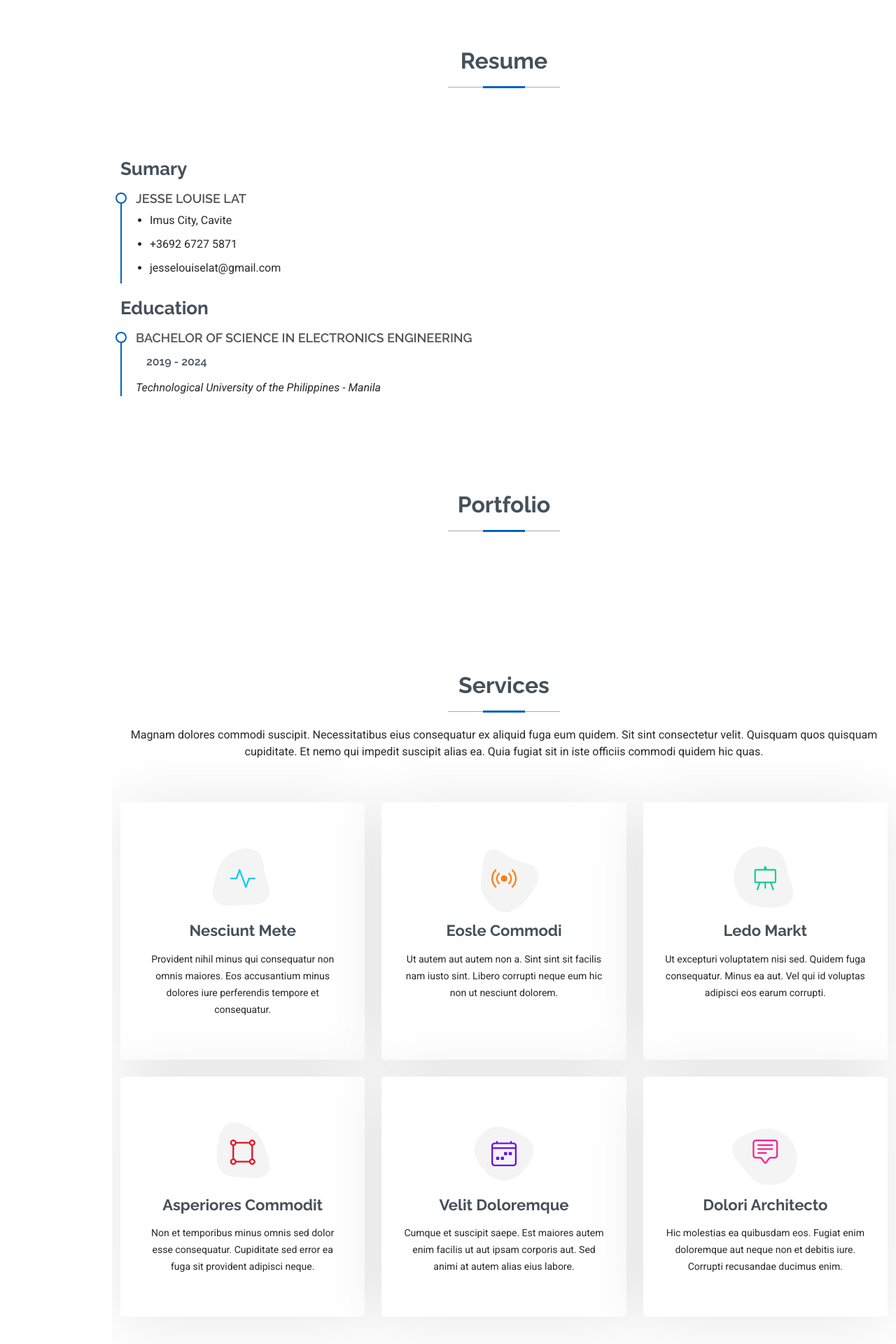
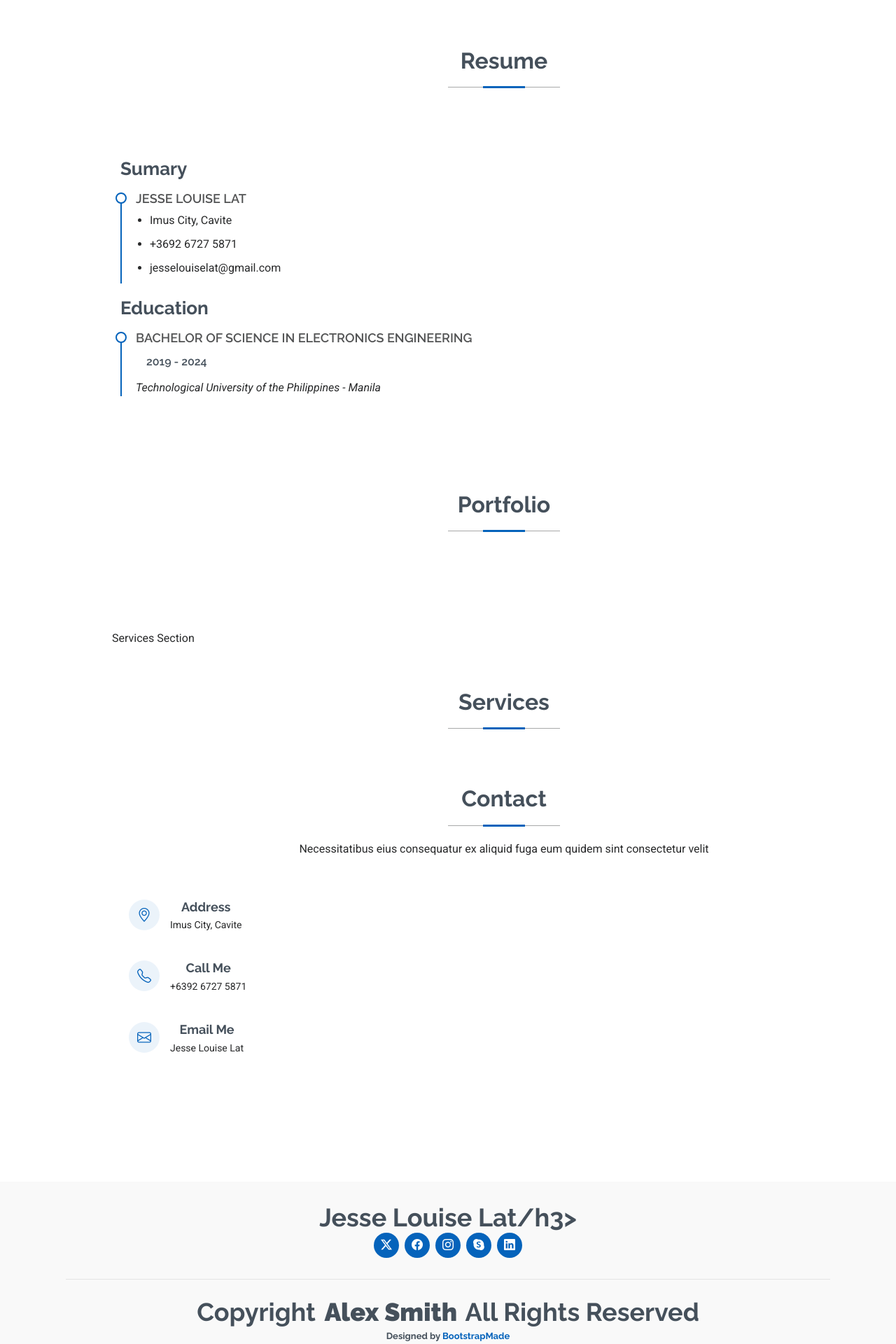
Before and after one commit to jesselouiselat/Portfolio-Website, a Flask app: page / in a window 1280 px wide. Shown: the part 1400-3320 px from the top of the page at 70% size. Run offline with Flask 3, Linux system fonts and the light colour scheme; some libraries are stand-ins or nearby versions.

Commit message:
edited contact in html and services section

```diff
--- a/templates/index.html
+++ b/templates/index.html
@@ -433,117 +433,117 @@
 
     </section><!-- /Portfolio Section -->
 
-    <!-- Services Section -->
+     Services Section
     <section id="services" class="services section">
 
       <!-- Section Title -->
       <div class="container section-title" data-aos="fade-up">
         <h2>Services</h2>
-        <p>Magnam dolores commodi suscipit. Necessitatibus eius consequatur ex aliquid fuga eum quidem. Sit sint consectetur velit. Quisquam quos quisquam cupiditate. Et nemo qui impedit suscipit alias ea. Quia fugiat sit in iste officiis commodi quidem hic quas.</p>
-      </div><!-- End Section Title -->
+<!--        <p>Magnam dolores commodi suscipit. Necessitatibus eius consequatur ex aliquid fuga eum quidem. Sit sint consectetur velit. Quisquam quos quisquam cupiditate. Et nemo qui impedit suscipit alias ea. Quia fugiat sit in iste officiis commodi quidem hic quas.</p>-->
+<!--      </div>&lt;!&ndash; End Section Title &ndash;&gt;-->
 
-      <div class="container">
+<!--      <div class="container">-->
 
-        <div class="row gy-4">
+<!--        <div class="row gy-4">-->
 
-          <div class="col-lg-4 col-md-6" data-aos="fade-up" data-aos-delay="100">
-            <div class="service-item item-cyan position-relative">
-              <div class="icon">
-                <svg width="100" height="100" viewBox="0 0 600 600" xmlns="http://www.w3.org/2000/svg">
-                  <path stroke="none" stroke-width="0" fill="#f5f5f5" d="M300,521.0016835830174C376.1290562159157,517.8887921683347,466.0731472004068,529.7835943286574,510.70327084640275,468.03025145048787C554.3714126377745,407.6079735673963,508.03601936045806,328.9844924480964,491.2728898941984,256.3432110539036C474.5976632858925,184.082847569629,479.9380746630129,96.60480741107993,416.23090153303,58.64404602377083C348.86323505073057,18.502131276798302,261.93793281208167,40.57373210992963,193.5410806939664,78.93577620505333C130.42746243093433,114.334589627462,98.30271207620316,179.96522072025542,76.75703585869454,249.04625023123273C51.97151888228291,328.5150500222984,13.704378332031375,421.85034740162234,66.52175969318436,486.19268352777647C119.04800174914682,550.1803526380478,217.28368757567262,524.383925680826,300,521.0016835830174"></path>
-                </svg>
-                <i class="bi bi-activity"></i>
-              </div>
-              <a href="#" class="stretched-link">
-                <h3>Nesciunt Mete</h3>
-              </a>
-              <p>Provident nihil minus qui consequatur non omnis maiores. Eos accusantium minus dolores iure perferendis tempore et consequatur.</p>
-            </div>
-          </div><!-- End Service Item -->
+<!--          <div class="col-lg-4 col-md-6" data-aos="fade-up" data-aos-delay="100">-->
+<!--            <div class="service-item item-cyan position-relative">-->
+<!--              <div class="icon">-->
+<!--                <svg width="100" height="100" viewBox="0 0 600 600" xmlns="http://www.w3.org/2000/svg">-->
+<!--                  <path stroke="none" stroke-width="0" fill="#f5f5f5" d="M300,521.0016835830174C376.1290562159157,517.8887921683347,466.0731472004068,529.7835943286574,510.70327084640275,468.03025145048787C554.3714126377745,407.6079735673963,508.03601936045806,328.9844924480964,491.2728898941984,256.3432110539036C474.5976632858925,184.082847569629,479.9380746630129,96.60480741107993,416.23090153303,58.64404602377083C348.86323505073057,18.502131276798302,261.93793281208167,40.57373210992963,193.5410806939664,78.93577620505333C130.42746243093433,114.334589627462,98.30271207620316,179.96522072025542,76.75703585869454,249.04625023123273C51.97151888228291,328.5150500222984,13.704378332031375,421.85034740162234,66.52175969318436,486.19268352777647C119.04800174914682,550.1803526380478,217.28368757567262,524.383925680826,300,521.0016835830174"></path>-->
+<!--                </svg>-->
+<!--                <i class="bi bi-activity"></i>-->
+<!--              </div>-->
+<!--              <a href="#" class="stretched-link">-->
+<!--                <h3>Nesciunt Mete</h3>-->
+<!--              </a>-->
+<!--              <p>Provident nihil minus qui consequatur non omnis maiores. Eos accusantium minus dolores iure perferendis tempore et consequatur.</p>-->
+<!--            </div>-->
+<!--          </div>&lt;!&ndash; End Service Item &ndash;&gt;-->
 
-          <div class="col-lg-4 col-md-6" data-aos="fade-up" data-aos-delay="200">
-            <div class="service-item item-orange position-relative">
-              <div class="icon">
-                <svg width="100" height="100" viewBox="0 0 600 600" xmlns="http://www.w3.org/2000/svg">
-                  <path stroke="none" stroke-width="0" fill="#f5f5f5" d="M300,582.0697525312426C382.5290701553225,586.8405444964366,449.9789794690241,525.3245884688669,502.5850820975895,461.55621195738473C556.606425686781,396.0723002908107,615.8543463187945,314.28637112970534,586.6730223649479,234.56875336149918C558.9533121215079,158.8439757836574,454.9685369536778,164.00468322053177,381.49747125262974,130.76875717737553C312.15926192815925,99.40240125094834,248.97055460311594,18.661163978235184,179.8680185752513,50.54337015887873C110.5421016452524,82.52863877960104,119.82277516462835,180.83849132639028,109.12597500060166,256.43424936330496C100.08760227029461,320.3096726198365,92.17705696193138,384.0621239912766,124.79988738764834,439.7174275375508C164.83382741302287,508.01625554203684,220.96474134820875,577.5009287672846,300,582.0697525312426"></path>
-                </svg>
-                <i class="bi bi-broadcast"></i>
-              </div>
-              <a href="#" class="stretched-link">
-                <h3>Eosle Commodi</h3>
-              </a>
-              <p>Ut autem aut autem non a. Sint sint sit facilis nam iusto sint. Libero corrupti neque eum hic non ut nesciunt dolorem.</p>
-            </div>
-          </div><!-- End Service Item -->
+<!--          <div class="col-lg-4 col-md-6" data-aos="fade-up" data-aos-delay="200">-->
+<!--            <div class="service-item item-orange position-relative">-->
+<!--              <div class="icon">-->
+<!--                <svg width="100" height="100" viewBox="0 0 600 600" xmlns="http://www.w3.org/2000/svg">-->
+<!--                  <path stroke="none" stroke-width="0" fill="#f5f5f5" d="M300,582.0697525312426C382.5290701553225,586.8405444964366,449.9789794690241,525.3245884688669,502.5850820975895,461.55621195738473C556.606425686781,396.0723002908107,615.8543463187945,314.28637112970534,586.6730223649479,234.56875336149918C558.9533121215079,158.8439757836574,454.9685369536778,164.00468322053177,381.49747125262974,130.76875717737553C312.15926192815925,99.40240125094834,248.97055460311594,18.661163978235184,179.8680185752513,50.54337015887873C110.5421016452524,82.52863877960104,119.82277516462835,180.83849132639028,109.12597500060166,256.43424936330496C100.08760227029461,320.3096726198365,92.17705696193138,384.0621239912766,124.79988738764834,439.7174275375508C164.83382741302287,508.01625554203684,220.96474134820875,577.5009287672846,300,582.0697525312426"></path>-->
+<!--                </svg>-->
+<!--                <i class="bi bi-broadcast"></i>-->
+<!--              </div>-->
+<!--              <a href="#" class="stretched-link">-->
+<!--                <h3>Eosle Commodi</h3>-->
+<!--              </a>-->
+<!--              <p>Ut autem aut autem non a. Sint sint sit facilis nam iusto sint. Libero corrupti neque eum hic non ut nesciunt dolorem.</p>-->
+<!--            </div>-->
+<!--          </div>&lt;!&ndash; End Service Item &ndash;&gt;-->
 
-          <div class="col-lg-4 col-md-6" data-aos="fade-up" data-aos-delay="300">
-            <div class="service-item item-teal position-relative">
-              <div class="icon">
-                <svg width="100" height="100" viewBox="0 0 600 600" xmlns="http://www.w3.org/2000/svg">
-                  <path stroke="none" stroke-width="0" fill="#f5f5f5" d="M300,541.5067337569781C382.14930387511276,545.0595476570109,479.8736841581634,548.3450877840088,526.4010558755058,480.5488172755941C571.5218469581645,414.80211281144784,517.5187510058486,332.0715597781072,496.52539010469104,255.14436215662573C477.37192572678356,184.95920475031193,473.57363656557914,105.61284051026155,413.0603344069578,65.22779650032875C343.27470386102294,18.654635553484475,251.2091493199835,5.337323636656869,175.0934190732945,40.62881213300186C97.87086631185822,76.43348514350839,51.98124368387456,156.15599469081315,36.44837278890362,239.84606092416172C21.716077023791087,319.22268207091537,43.775223500013084,401.1760424656574,96.891909868211,461.97329694683043C147.22146801428983,519.5804099606455,223.5754009179313,538.201503339737,300,541.5067337569781"></path>
-                </svg>
-                <i class="bi bi-easel"></i>
-              </div>
-              <a href="#" class="stretched-link">
-                <h3>Ledo Markt</h3>
-              </a>
-              <p>Ut excepturi voluptatem nisi sed. Quidem fuga consequatur. Minus ea aut. Vel qui id voluptas adipisci eos earum corrupti.</p>
-            </div>
-          </div><!-- End Service Item -->
+<!--          <div class="col-lg-4 col-md-6" data-aos="fade-up" data-aos-delay="300">-->
+<!--            <div class="service-item item-teal position-relative">-->
+<!--              <div class="icon">-->
+<!--                <svg width="100" height="100" viewBox="0 0 600 600" xmlns="http://www.w3.org/2000/svg">-->
+<!--                  <path stroke="none" stroke-width="0" fill="#f5f5f5" d="M300,541.5067337569781C382.14930387511276,545.0595476570109,479.8736841581634,548.3450877840088,526.4010558755058,480.5488172755941C571.5218469581645,414.80211281144784,517.5187510058486,332.0715597781072,496.52539010469104,255.14436215662573C477.37192572678356,184.95920475031193,473.57363656557914,105.61284051026155,413.0603344069578,65.22779650032875C343.27470386102294,18.654635553484475,251.2091493199835,5.337323636656869,175.0934190732945,40.62881213300186C97.87086631185822,76.43348514350839,51.98124368387456,156.15599469081315,36.44837278890362,239.84606092416172C21.716077023791087,319.22268207091537,43.775223500013084,401.1760424656574,96.891909868211,461.97329694683043C147.22146801428983,519.5804099606455,223.5754009179313,538.201503339737,300,541.5067337569781"></path>-->
+<!--                </svg>-->
+<!--                <i class="bi bi-easel"></i>-->
+<!--              </div>-->
+<!--              <a href="#" class="stretched-link">-->
+<!--                <h3>Ledo Markt</h3>-->
+<!--              </a>-->
+<!--              <p>Ut excepturi voluptatem nisi sed. Quidem fuga consequatur. Minus ea aut. Vel qui id voluptas adipisci eos earum corrupti.</p>-->
+<!--            </div>-->
+<!--          </div>&lt;!&ndash; End Service Item &ndash;&gt;-->
 
-          <div class="col-lg-4 col-md-6" data-aos="fade-up" data-aos-delay="400">
-            <div class="service-item item-red position-relative">
-              <div class="icon">
-                <svg width="100" height="100" viewBox="0 0 600 600" xmlns="http://www.w3.org/2000/svg">
-                  <path stroke="none" stroke-width="0" fill="#f5f5f5" d="M300,503.46388370962813C374.79870501325706,506.71871716319447,464.8034551963731,527.1746412648533,510.4981551193396,467.86667711651364C555.9287308511215,408.9015244558933,512.6030010748507,327.5744911775523,490.211057578863,256.5855673507754C471.097692560561,195.9906835881958,447.69079081568157,138.11976852964426,395.19560036434837,102.3242989838813C329.3053358748298,57.3949838291264,248.02791733380457,8.279543830951368,175.87071277845988,42.242879143198664C103.41431057327972,76.34704239035025,93.79494320519305,170.9812938413882,81.28167332365135,250.07896920659033C70.17666984294237,320.27484674793965,64.84698225790005,396.69656628748305,111.28512138212992,450.4950937839243C156.20124167950087,502.5303643271138,231.32542653798444,500.4755392045468,300,503.46388370962813"></path>
-                </svg>
-                <i class="bi bi-bounding-box-circles"></i>
-              </div>
-              <a href="#" class="stretched-link">
-                <h3>Asperiores Commodit</h3>
-              </a>
-              <p>Non et temporibus minus omnis sed dolor esse consequatur. Cupiditate sed error ea fuga sit provident adipisci neque.</p>
-              <a href="#" class="stretched-link"></a>
-            </div>
-          </div><!-- End Service Item -->
+<!--          <div class="col-lg-4 col-md-6" data-aos="fade-up" data-aos-delay="400">-->
+<!--            <div class="service-item item-red position-relative">-->
+<!--              <div class="icon">-->
+<!--                <svg width="100" height="100" viewBox="0 0 600 600" xmlns="http://www.w3.org/2000/svg">-->
+<!--                  <path stroke="none" stroke-width="0" fill="#f5f5f5" d="M300,503.46388370962813C374.79870501325706,506.71871716319447,464.8034551963731,527.1746412648533,510.4981551193396,467.86667711651364C555.9287308511215,408.9015244558933,512.6030010748507,327.5744911775523,490.211057578863,256.5855673507754C471.097692560561,195.9906835881958,447.69079081568157,138.11976852964426,395.19560036434837,102.3242989838813C329.3053358748298,57.3949838291264,248.02791733380457,8.279543830951368,175.87071277845988,42.242879143198664C103.41431057327972,76.34704239035025,93.79494320519305,170.9812938413882,81.28167332365135,250.07896920659033C70.17666984294237,320.27484674793965,64.84698225790005,396.69656628748305,111.28512138212992,450.4950937839243C156.20124167950087,502.5303643271138,231.32542653798444,500.4755392045468,300,503.46388370962813"></path>-->
+<!--                </svg>-->
+<!--                <i class="bi bi-bounding-box-circles"></i>-->
+<!--              </div>-->
+<!--              <a href="#" class="stretched-link">-->
+<!--                <h3>Asperiores Commodit</h3>-->
+<!--              </a>-->
+<!--              <p>Non et temporibus minus omnis sed dolor esse consequatur. Cupiditate sed error ea fuga sit provident adipisci neque.</p>-->
+<!--              <a href="#" class="stretched-link"></a>-->
+<!--            </div>-->
+<!--          </div>&lt;!&ndash; End Service Item &ndash;&gt;-->
 
-          <div class="col-lg-4 col-md-6" data-aos="fade-up" data-aos-delay="500">
-            <div class="service-item item-indigo position-relative">
-              <div class="icon">
-                <svg width="100" height="100" viewBox="0 0 600 600" xmlns="http://www.w3.org/2000/svg">
-                  <path stroke="none" stroke-width="0" fill="#f5f5f5" d="M300,532.3542879108572C369.38199826031484,532.3153073249985,429.10787420159085,491.63046689027357,474.5244479745417,439.17860296908856C522.8885846962883,383.3225815378663,569.1668002868075,314.3205725914397,550.7432151929288,242.7694973846089C532.6665558377875,172.5657663291529,456.2379748765914,142.6223662098291,390.3689995646985,112.34683881706744C326.66090330228417,83.06452184765237,258.84405631176094,53.51806209861945,193.32584062364296,78.48882559362697C121.61183558270385,105.82097193414197,62.805066853699245,167.19869350419734,48.57481801355237,242.6138429142374C34.843463184063346,315.3850353017275,76.69343916112496,383.4422959591041,125.22947124332185,439.3748458443577C170.7312796277747,491.8107796887764,230.57421082200815,532.3932930995766,300,532.3542879108572"></path>
-                </svg>
-                <i class="bi bi-calendar4-week icon"></i>
-              </div>
-              <a href="#" class="stretched-link">
-                <h3>Velit Doloremque</h3>
-              </a>
-              <p>Cumque et suscipit saepe. Est maiores autem enim facilis ut aut ipsam corporis aut. Sed animi at autem alias eius labore.</p>
-              <a href="#" class="stretched-link"></a>
-            </div>
-          </div><!-- End Service Item -->
+<!--          <div class="col-lg-4 col-md-6" data-aos="fade-up" data-aos-delay="500">-->
+<!--            <div class="service-item item-indigo position-relative">-->
+<!--              <div class="icon">-->
+<!--                <svg width="100" height="100" viewBox="0 0 600 600" xmlns="http://www.w3.org/2000/svg">-->
+<!--                  <path stroke="none" stroke-width="0" fill="#f5f5f5" d="M300,532.3542879108572C369.38199826031484,532.3153073249985,429.10787420159085,491.63046689027357,474.5244479745417,439.17860296908856C522.8885846962883,383.3225815378663,569.1668002868075,314.3205725914397,550.7432151929288,242.7694973846089C532.6665558377875,172.5657663291529,456.2379748765914,142.6223662098291,390.3689995646985,112.34683881706744C326.66090330228417,83.06452184765237,258.84405631176094,53.51806209861945,193.32584062364296,78.48882559362697C121.61183558270385,105.82097193414197,62.805066853699245,167.19869350419734,48.57481801355237,242.6138429142374C34.843463184063346,315.3850353017275,76.69343916112496,383.4422959591041,125.22947124332185,439.3748458443577C170.7312796277747,491.8107796887764,230.57421082200815,532.3932930995766,300,532.3542879108572"></path>-->
+<!--                </svg>-->
+<!--                <i class="bi bi-calendar4-week icon"></i>-->
+<!--              </div>-->
+<!--              <a href="#" class="stretched-link">-->
+<!--                <h3>Velit Doloremque</h3>-->
+<!--              </a>-->
+<!--              <p>Cumque et suscipit saepe. Est maiores autem enim facilis ut aut ipsam corporis aut. Sed animi at autem alias eius labore.</p>-->
+<!--              <a href="#" class="stretched-link"></a>-->
+<!--            </div>-->
+<!--          </div>&lt;!&ndash; End Service Item &ndash;&gt;-->
 
-          <div class="col-lg-4 col-md-6" data-aos="fade-up" data-aos-delay="600">
-            <div class="service-item item-pink position-relative">
-              <div class="icon">
-                <svg width="100" height="100" viewBox="0 0 600 600" xmlns="http://www.w3.org/2000/svg">
-                  <path stroke="none" stroke-width="0" fill="#f5f5f5" d="M300,566.797414625762C385.7384707136149,576.1784315230908,478.7894351017131,552.8928747891023,531.9192734346935,484.94944893311C584.6109503024035,417.5663521118492,582.489472248146,322.67544863468447,553.9536738515405,242.03673114598146C529.1557734026468,171.96086150256528,465.24506316201064,127.66468636344209,395.9583748389544,100.7403814666027C334.2173773831606,76.7482773500951,269.4350130405921,84.62216499799875,207.1952322260088,107.2889140133804C132.92018162631612,134.33871894543012,41.79353780512637,160.00259165414826,22.644507872594943,236.69541883565114C3.319112789854554,314.0945973066697,72.72355303640163,379.243833228382,124.04198916343866,440.3218312028393C172.9286146004772,498.5055451809895,224.45579914871206,558.5317968840102,300,566.797414625762"></path>
-                </svg>
-                <i class="bi bi-chat-square-text"></i>
-              </div>
-              <a href="#" class="stretched-link">
-                <h3>Dolori Architecto</h3>
-              </a>
-              <p>Hic molestias ea quibusdam eos. Fugiat enim doloremque aut neque non et debitis iure. Corrupti recusandae ducimus enim.</p>
-              <a href="#" class="stretched-link"></a>
-            </div>
-          </div><!-- End Service Item -->
+<!--          <div class="col-lg-4 col-md-6" data-aos="fade-up" data-aos-delay="600">-->
+<!--            <div class="service-item item-pink position-relative">-->
+<!--              <div class="icon">-->
+<!--                <svg width="100" height="100" viewBox="0 0 600 600" xmlns="http://www.w3.org/2000/svg">-->
+<!--                  <path stroke="none" stroke-width="0" fill="#f5f5f5" d="M300,566.797414625762C385.7384707136149,576.1784315230908,478.7894351017131,552.8928747891023,531.9192734346935,484.94944893311C584.6109503024035,417.5663521118492,582.489472248146,322.67544863468447,553.9536738515405,242.03673114598146C529.1557734026468,171.96086150256528,465.24506316201064,127.66468636344209,395.9583748389544,100.7403814666027C334.2173773831606,76.7482773500951,269.4350130405921,84.62216499799875,207.1952322260088,107.2889140133804C132.92018162631612,134.33871894543012,41.79353780512637,160.00259165414826,22.644507872594943,236.69541883565114C3.319112789854554,314.0945973066697,72.72355303640163,379.243833228382,124.04198916343866,440.3218312028393C172.9286146004772,498.5055451809895,224.45579914871206,558.5317968840102,300,566.797414625762"></path>-->
+<!--                </svg>-->
+<!--                <i class="bi bi-chat-square-text"></i>-->
+<!--              </div>-->
+<!--              <a href="#" class="stretched-link">-->
+<!--                <h3>Dolori Architecto</h3>-->
+<!--              </a>-->
+<!--              <p>Hic molestias ea quibusdam eos. Fugiat enim doloremque aut neque non et debitis iure. Corrupti recusandae ducimus enim.</p>-->
+<!--              <a href="#" class="stretched-link"></a>-->
+<!--            </div>-->
+<!--          </div>&lt;!&ndash; End Service Item &ndash;&gt;-->
 
-        </div>
+<!--        </div>-->
 
-      </div>
+<!--      </div>-->
 
-    </section><!-- /Services Section -->
+<!--    </section>&lt;!&ndash; /Services Section &ndash;&gt;-->
 
 <!--    &lt;!&ndash; Testimonials Section &ndash;&gt;-->
 <!--    <section id="testimonials" class="testimonials section">-->
@@ -696,59 +696,59 @@
               <i class="bi bi-geo-alt flex-shrink-0"></i>
               <div>
                 <h3>Address</h3>
-                <p>A108 Adam Street, New York, NY 535022</p>
+                <p>Imus City, Cavite</p>
               </div>
             </div><!-- End Info Item -->
 
             <div class="info-item d-flex" data-aos="fade-up" data-aos-delay="300">
               <i class="bi bi-telephone flex-shrink-0"></i>
               <div>
-                <h3>Call Us</h3>
-                <p>+1 5589 55488 55</p>
+                <h3>Call Me</h3>
+                <p>+6392 6727 5871</p>
               </div>
             </div><!-- End Info Item -->
 
             <div class="info-item d-flex" data-aos="fade-up" data-aos-delay="400">
               <i class="bi bi-envelope flex-shrink-0"></i>
               <div>
-                <h3>Email Us</h3>
-                <p>info@example.com</p>
+                <h3>Email Me</h3>
+                <p>Jesse Louise Lat</p>
               </div>
             </div><!-- End Info Item -->
 
           </div>
 
-          <div class="col-lg-8">
-            <form action="forms/contact.php" method="post" class="php-email-form" data-aos="fade-up" data-aos-delay="200">
-              <div class="row gy-4">
+<!--          <div class="col-lg-8">-->
+<!--            <form action="forms/contact.php" method="post" class="php-email-form" data-aos="fade-up" data-aos-delay="200">-->
+<!--              <div class="row gy-4">-->
 
-                <div class="col-md-6">
-                  <input type="text" name="name" class="form-control" placeholder="Your Name" required="">
-                </div>
+<!--                <div class="col-md-6">-->
+<!--                  <input type="text" name="name" class="form-control" placeholder="Your Name" required="">-->
+<!--                </div>-->
 
-                <div class="col-md-6 ">
-                  <input type="email" class="form-control" name="email" placeholder="Your Email" required="">
-                </div>
+<!--                <div class="col-md-6 ">-->
+<!--                  <input type="email" class="form-control" name="email" placeholder="Your Email" required="">-->
+<!--                </div>-->
 
-                <div class="col-md-12">
-                  <input type="text" class="form-control" name="subject" placeholder="Subject" required="">
-                </div>
+<!--                <div class="col-md-12">-->
+<!--                  <input type="text" class="form-control" name="subject" placeholder="Subject" required="">-->
+<!--                </div>-->
 
-                <div class="col-md-12">
-                  <textarea class="form-control" name="message" rows="6" placeholder="Message" required=""></textarea>
-                </div>
+<!--                <div class="col-md-12">-->
+<!--                  <textarea class="form-control" name="message" rows="6" placeholder="Message" required=""></textarea>-->
+<!--                </div>-->
 
-                <div class="col-md-12 text-center">
-                  <div class="loading">Loading</div>
-                  <div class="error-message"></div>
-                  <div class="sent-message">Your message has been sent. Thank you!</div>
+<!--                <div class="col-md-12 text-center">-->
+<!--                  <div class="loading">Loading</div>-->
+<!--                  <div class="error-message"></div>-->
+<!--                  <div class="sent-message">Your message has been sent. Thank you!</div>-->
 
-                  <button type="submit">Send Message</button>
-                </div>
+<!--                  <button type="submit">Send Message</button>-->
+<!--                </div>-->
 
-              </div>
-            </form>
-          </div><!-- End Contact Form -->
+<!--              </div>-->
+<!--            </form>-->
+<!--          </div>&lt;!&ndash; End Contact Form &ndash;&gt;-->
 
         </div>
 
@@ -760,8 +760,8 @@
 
   <footer id="footer" class="footer position-relative light-background">
     <div class="container">
-      <h3 class="sitename">Brandon Johnson</h3>
-      <p>Et aut eum quis fuga eos sunt ipsa nihil. Labore corporis magni eligendi fuga maxime saepe commodi placeat.</p>
+      <h3 class="sitename">Jesse Louise Lat/h3>
+<!--      <p>Et aut eum quis fuga eos sunt ipsa nihil. Labore corporis magni eligendi fuga maxime saepe commodi placeat.</p>-->
       <div class="social-links d-flex justify-content-center">
         <a href=""><i class="bi bi-twitter-x"></i></a>
         <a href=""><i class="bi bi-facebook"></i></a>
```
